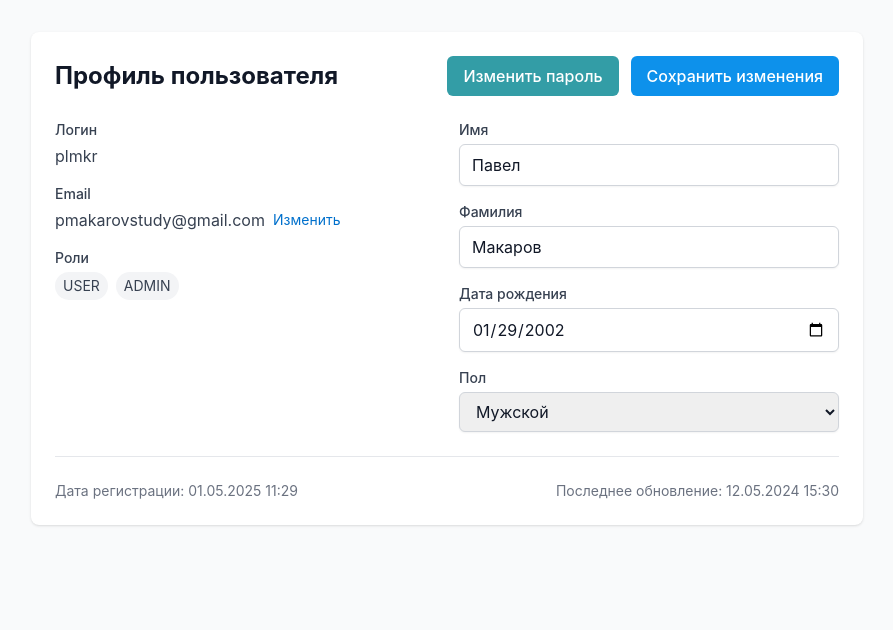
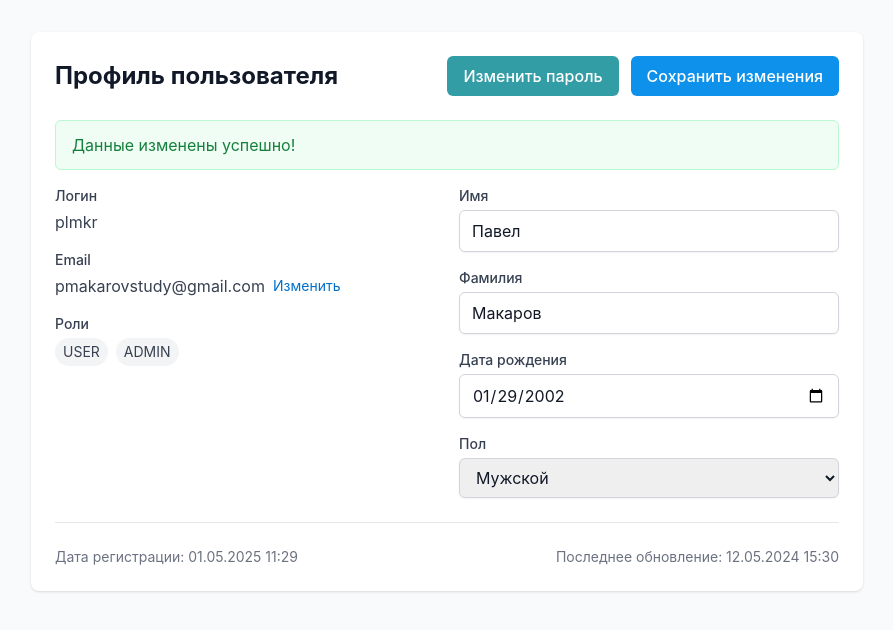
Before and after one commit to plmkr-std/bolt-project, an Angular app: page /profile in a window 1280 px wide. Shown: the top 630 px of the page, without its empty margins (193-1086 px from the left). Built offline with nearby package versions, Linux system fonts and the light colour scheme; no server answers.

Commit message:
Updated profile.component.ts

```diff
--- a/src/app/components/profile/profile.component.ts
+++ b/src/app/components/profile/profile.component.ts
@@ -33,6 +33,9 @@ import { ChangePasswordModalComponent } from './change-password-modal/change-pas
             </div>
           </div>
 
+            <div class="bg-success-50 border border-success-200 text-success-700 px-4 py-3 rounded-md mb-4">
+              Данные изменены успешно!
+            </div>
 
 
           @if (successMessage) {
```
